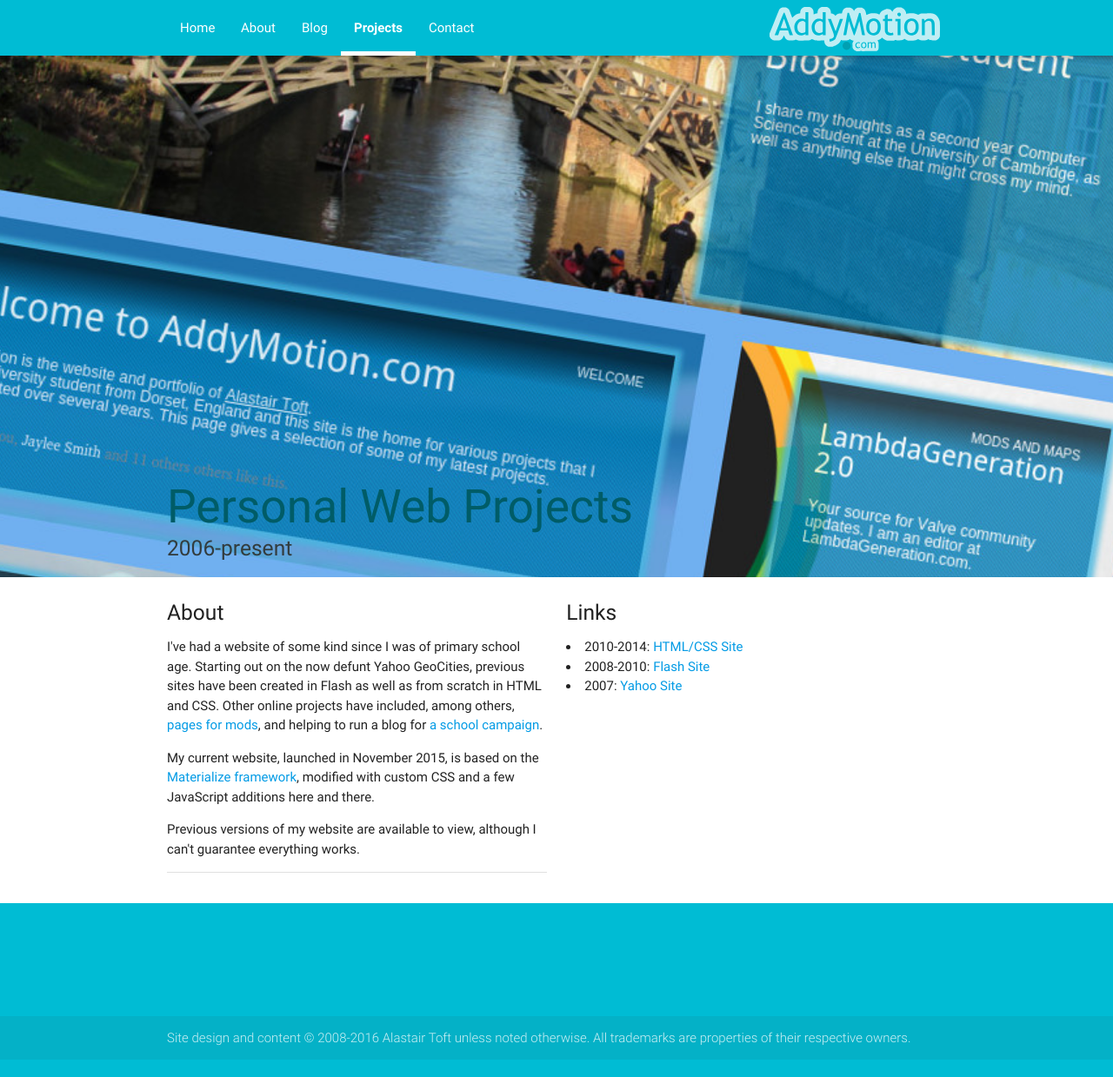
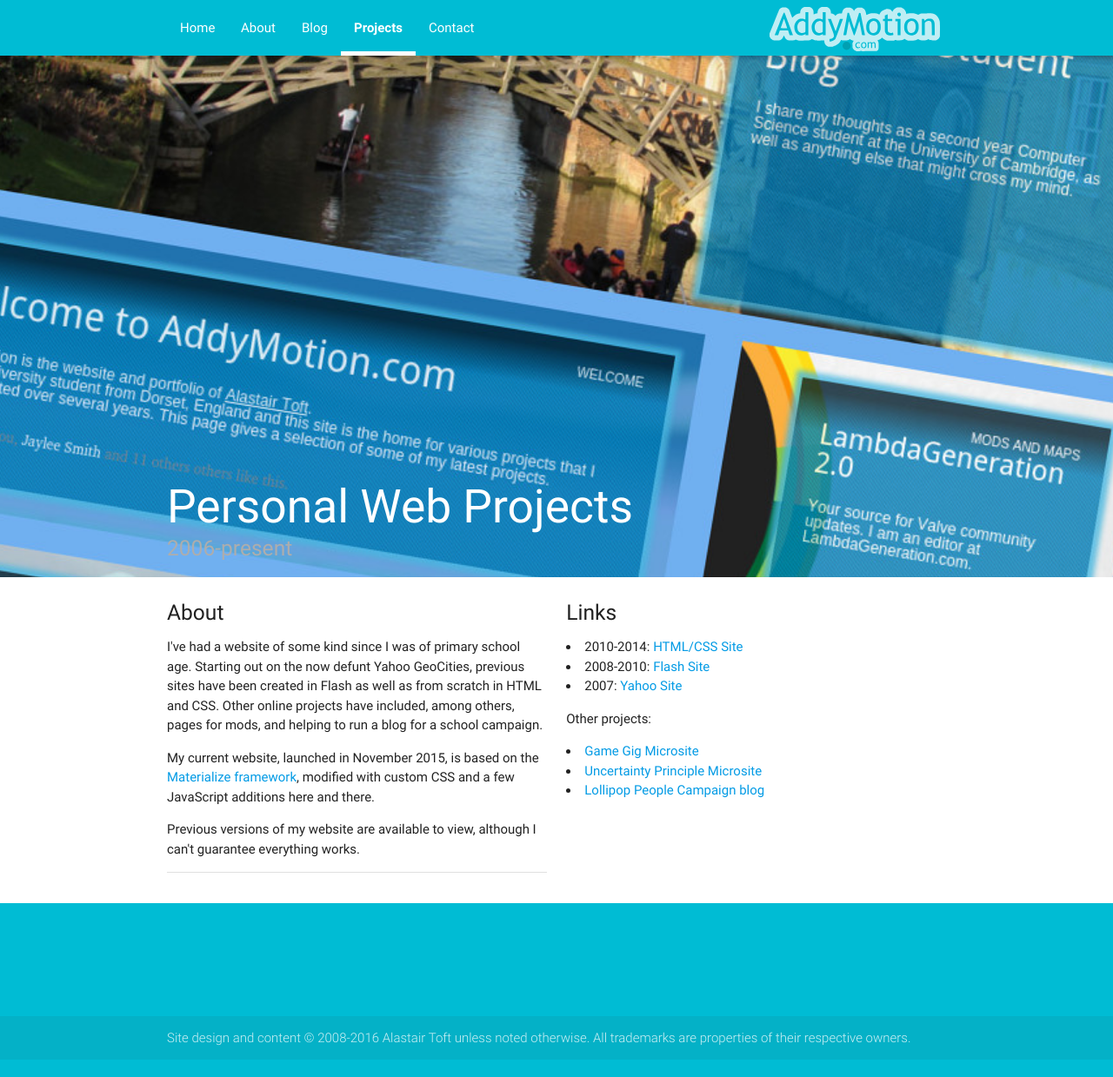
Before and after one commit to atoft/atoft.github.io, a Jekyll site: the page built from _web/personal.html, in a window 1280 px wide and 1239 px high. Shown: the whole window at 87% size. Built offline with Jekyll 4.4.1, drawn with Linux system fonts in a browser that asks for light colours; nearby versions of some CDN libraries.

Commit message:
Update web design info

```diff
--- a/_web/personal.html
+++ b/_web/personal.html
@@ -26,4 +27,10 @@
   <li>2008-2010: <a target="_blank" href="/archive/2009">Flash Site</a></li>
   <li>2007: <a target="_blank" href="/archive/2014/images/homepage.jpg">Yahoo Site</a></li>
   </ul>
+  <p>Other projects:</p>
+  <ul>
+    <li><a target="_blank" href="http://gamegig.hackersatcambridge.com">Game Gig Microsite</a></li>
+    <li><a target="_blank" href="/uncertainty-principle">Uncertainty Principle Microsite</a></li>
+    <li><a target="_blank" href="http://save-lollipop-people.blogspot.co.uk/">Lollipop People Campaign blog</a></li>
+  </ul>
 ---
```
Also changed, not shown: other parts of _web/personal.html (+3 -2 lines), 1 other file.
